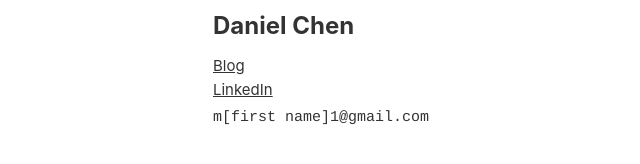
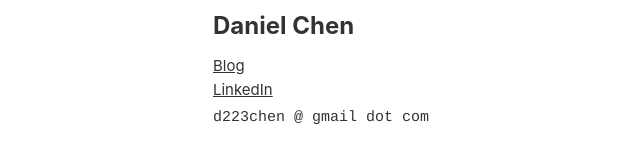
Before and after one commit to danielchen0/danielchen0.github.io, a Jekyll site: the page home.html, which Jekyll copies as it is, in a window 1280 px wide. Shown: the part 148-312 px from the top of the page, without its empty margins (77-717 px from the left). Built offline with Jekyll 4.4.1, drawn with Linux system fonts in a browser that asks for light colours.

Commit message:
Fix contact info

```diff
--- a/home.html
+++ b/home.html
@@ -26,10 +26,10 @@
 				<a href='/'>Blog</a>
 			</li>
 			<li>
-				<a href='https://www.linkedin.com/in/muhammad-faizan-b3448924/' target='_blank'>LinkedIn</a>
+				<a href='https://www.linkedin.com/in/daniel-c-0a577b141/' target='_blank'>LinkedIn</a>
 			</li>
 			<li id='contact'>
-				m[first name]1@gmail.com
+				d223chen @ gmail dot com
 			</li>
 		</ul>
 	</div>
```
